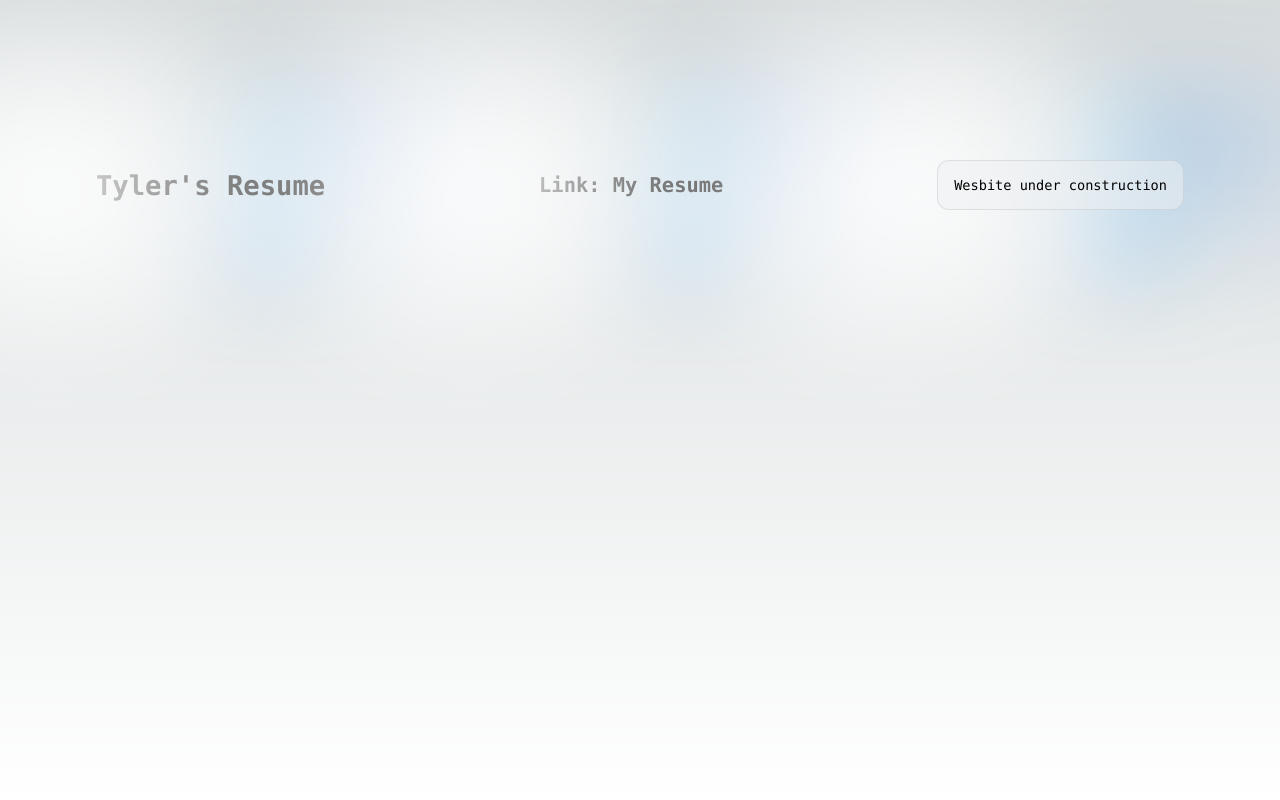
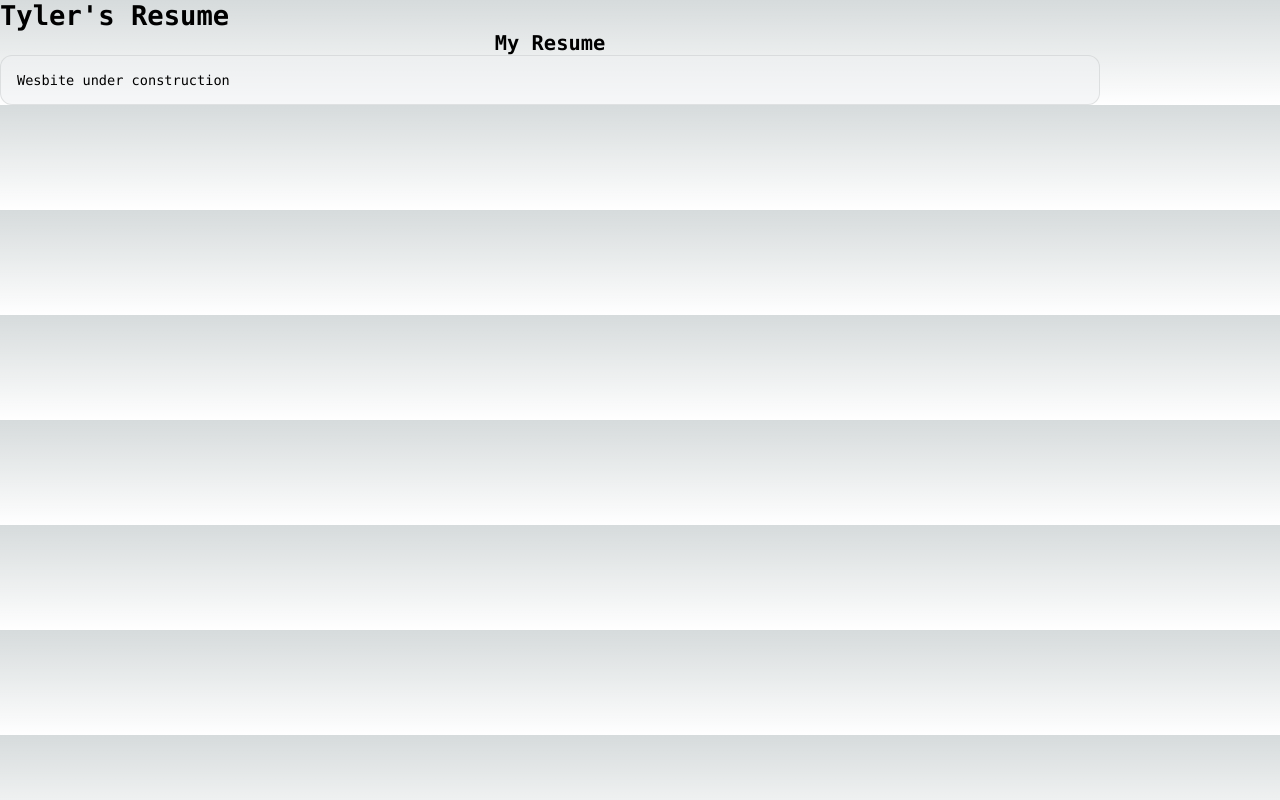
Before and after one commit to tylerchenoweth/tylerchenoweth.me, a Next.js app: page / in a window 1280 px wide. Built offline with nearby package versions, Linux system fonts and the light colour scheme.

Commit message:
the link wasnt working

```diff
--- a/src/app/page.tsx
+++ b/src/app/page.tsx
@@ -5,19 +5,19 @@ import Link from 'next/link';
 
 export default function Home() {
   return (
-    <main className={styles.main}>
+    <main >
       <div className={styles.description}>
-        <div className={styles.center}>
+        <div className={styles.basicDiv}>
           <h1>Tyler's Resume</h1>
         </div>
-        <div className={styles.center}>
+        <div className={styles.basicDiv}>
           <h2>
             <Link href="/TylerChenowethResumeOct2023.pdf">
-            <a>Link: My Resume</a>
+            My Resume
             </Link>
           </h2>
         </div>
-        <div className={styles.center}>
+        <div className={styles.basicDiv}>
           <p>Wesbite under construction</p>
         </div>
       </div>
```
